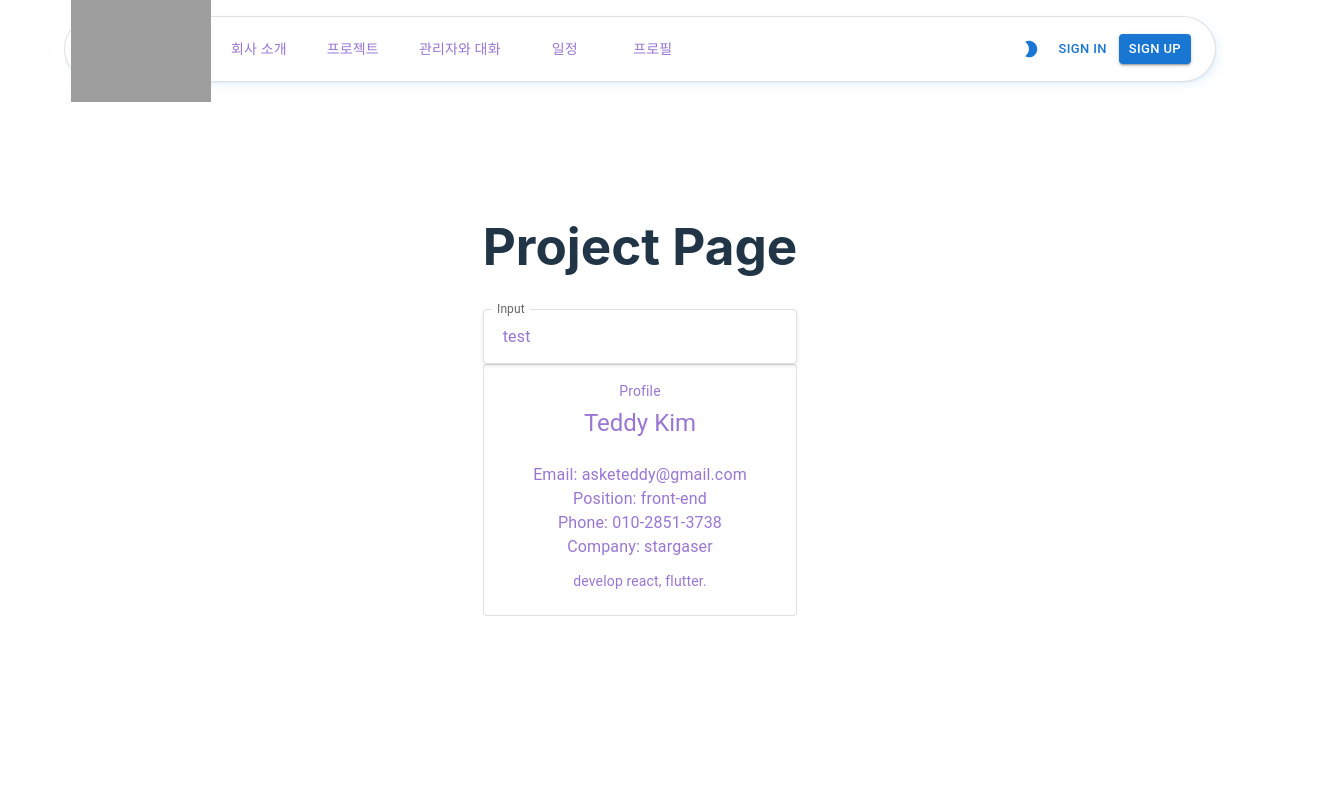
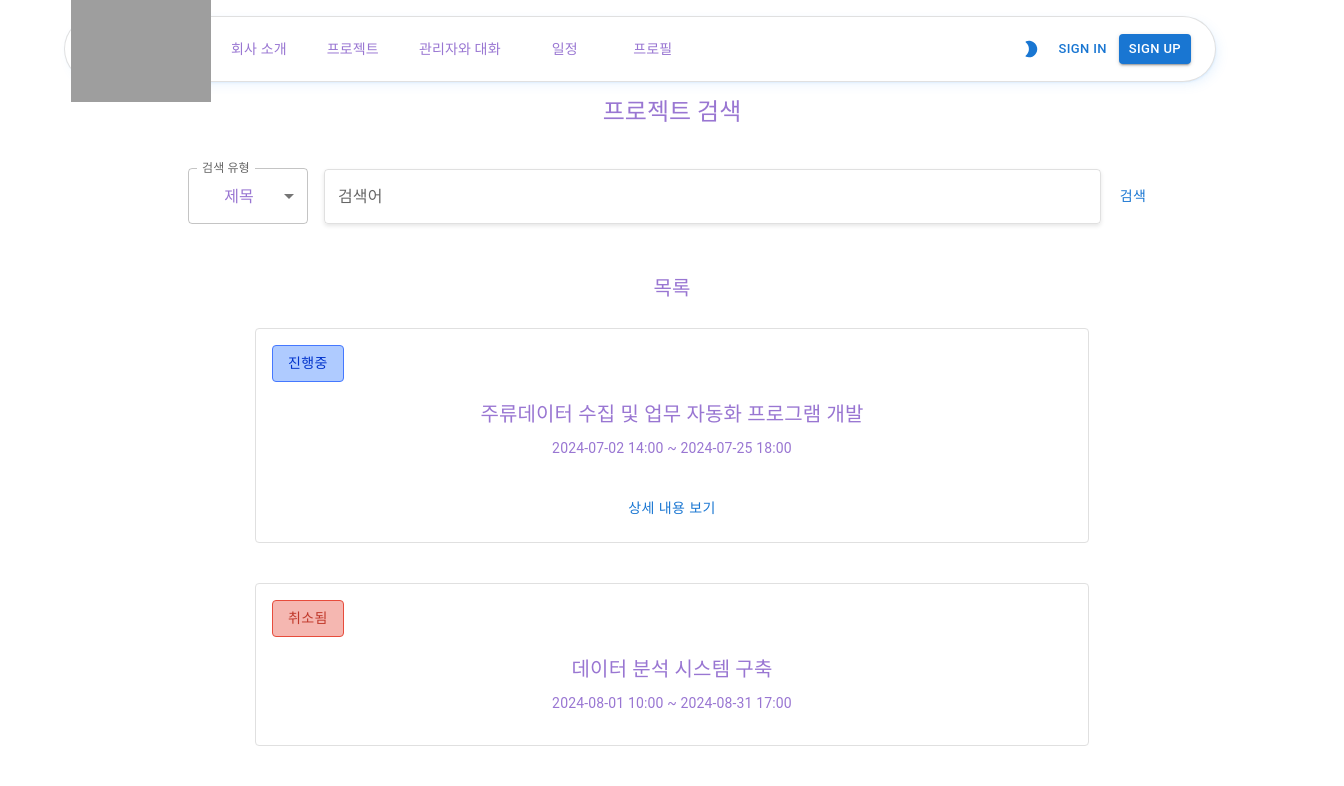
Before and after one commit to kimjooyoon/home_page_react, a React (Vite) app: page /projects in a window 1280 px wide. Shown: the top 786 px of the page, 1344 px wide, since content can reach past the window. Built offline with nearby package versions, Linux system fonts and the light colour scheme; grey boxes are pictures that could not be loaded.

Commit message:
fix(pages): modify project page

```diff
--- a/src/components/pages/ProjectPage.tsx
+++ b/src/components/pages/ProjectPage.tsx
@@ -1,20 +1,84 @@
-import TextFormAtom from '../atoms/textform/TextFormAtom';
-import {CardMoleculeProfile} from "../molecules/card/CardMoleculeProfile.tsx";
+import ProjectViewerTemplate from '../templates/project/ProjectViewerTemplate';
+import { CardMoleculeProjectProps } from '../molecules/card/CardMoleculeProject';
+import { CustomerProfile } from '../molecules/card/CardMoleculeProject';
+import BoxAtom from "../atoms/box/BoxAtom.tsx";
 
 const ProjectPage = () => {
+  const customerProfile: CustomerProfile = {
+    name: '홍길동',
+    email: 'hong@gildong.com',
+    phone: '010-0000-0000',
+    company: 'ABC 회사',
+    position: '과장',
+  };
+
+  const projects: CardMoleculeProjectProps[] = [
+    {
+      projectName: '주류데이터 수집 및 업무 자동화 프로그램 개발',
+      startDate: '2024-07-02 14:00',
+      endDate: '2024-07-25 18:00',
+      status: 'in-progress',
+      projectDetails: '기획서 00 내용 기반으로 시스템 전반 설계 및 교차사 진행',
+      description: '해당 작업은 (domain) 과 관련된 작업임. 필요시, 사내 담당자(홍길동 과장,010-0000-0000)과 통화하여, 관련 프로젝트를 전달받을 수 있음. 이후 작업은 A 회사 솔루션 사(강아무개 주임, 010-0000-0000)에게 전달할 예정임. 연락 담당자: Joy',
+      customerProfile,
+      isAdmin: true,
+    },
+    {
+      projectName: '데이터 분석 시스템 구축',
+      startDate: '2024-08-01 10:00',
+      endDate: '2024-08-31 17:00',
+      status: 'planned',
+      projectDetails: '데이터 분석을 위한 시스템 구축 및 초기 데이터 셋업',
+      description: '',
+      customerProfile,
+      isAdmin: false,
+    },
+    {
+      projectName: '데이터 분석 시스템 구축',
+      startDate: '2024-08-01 10:00',
+      endDate: '2024-08-31 17:00',
+      status: 'planned',
+      projectDetails: '데이터 분석을 위한 시스템 구축 및 초기 데이터 셋업',
+      description: '',
+      customerProfile,
+      isAdmin: false,
+    },
+    {
+      projectName: '데이터 분석 시스템 구축',
+      startDate: '2024-08-01 10:00',
+      endDate: '2024-08-31 17:00',
+      status: 'planned',
+      projectDetails: '데이터 분석을 위한 시스템 구축 및 초기 데이터 셋업',
+      description: '',
+      customerProfile,
+      isAdmin: false,
+    },
+    {
+      projectName: '데이터 분석 시스템 구축',
+      startDate: '2024-08-01 10:00',
+      endDate: '2024-08-31 17:00',
+      status: 'planned',
+      projectDetails: '데이터 분석을 위한 시스템 구축 및 초기 데이터 셋업',
+      description: '',
+      customerProfile,
+      isAdmin: false,
+    },
+    {
+      projectName: '데이터 분석 시스템 구축',
+      startDate: '2024-08-01 10:00',
+      endDate: '2024-08-31 17:00',
+      status: 'planned',
+      projectDetails: '데이터 분석을 위한 시스템 구축 및 초기 데이터 셋업',
+      description: '',
+      customerProfile,
+      isAdmin: false,
+    },
+  ];
 
   return (
-    <div>
-      <h1>Project Page</h1>
-      <TextFormAtom value={'test'} onChange={function (): void {
-      }}/>
-      <CardMoleculeProfile
-        title={'Profile'}
-        name={'Teddy Kim'} email={'asketeddy@gmail.com'}
-        company={'stargaser'} phone={'010-2851-3738'}
-        position={'front-end'} description={'develop react, flutter.'}
-      />
-    </div>
+    <BoxAtom sx={{ marginTop: '4rem', width: '100%' }}>
+      <ProjectViewerTemplate projects={projects} />
+    </BoxAtom>
   );
 };
 
```
